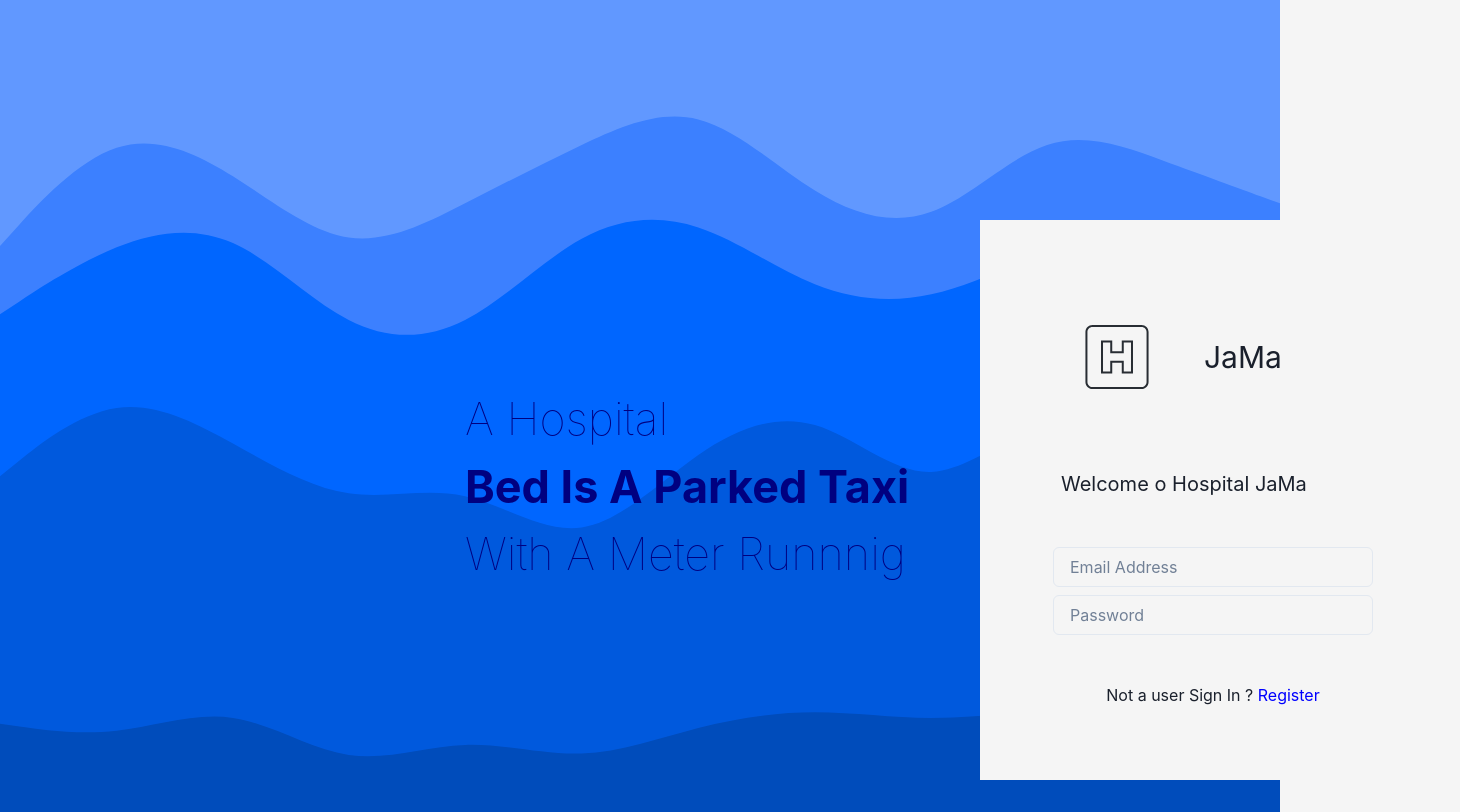
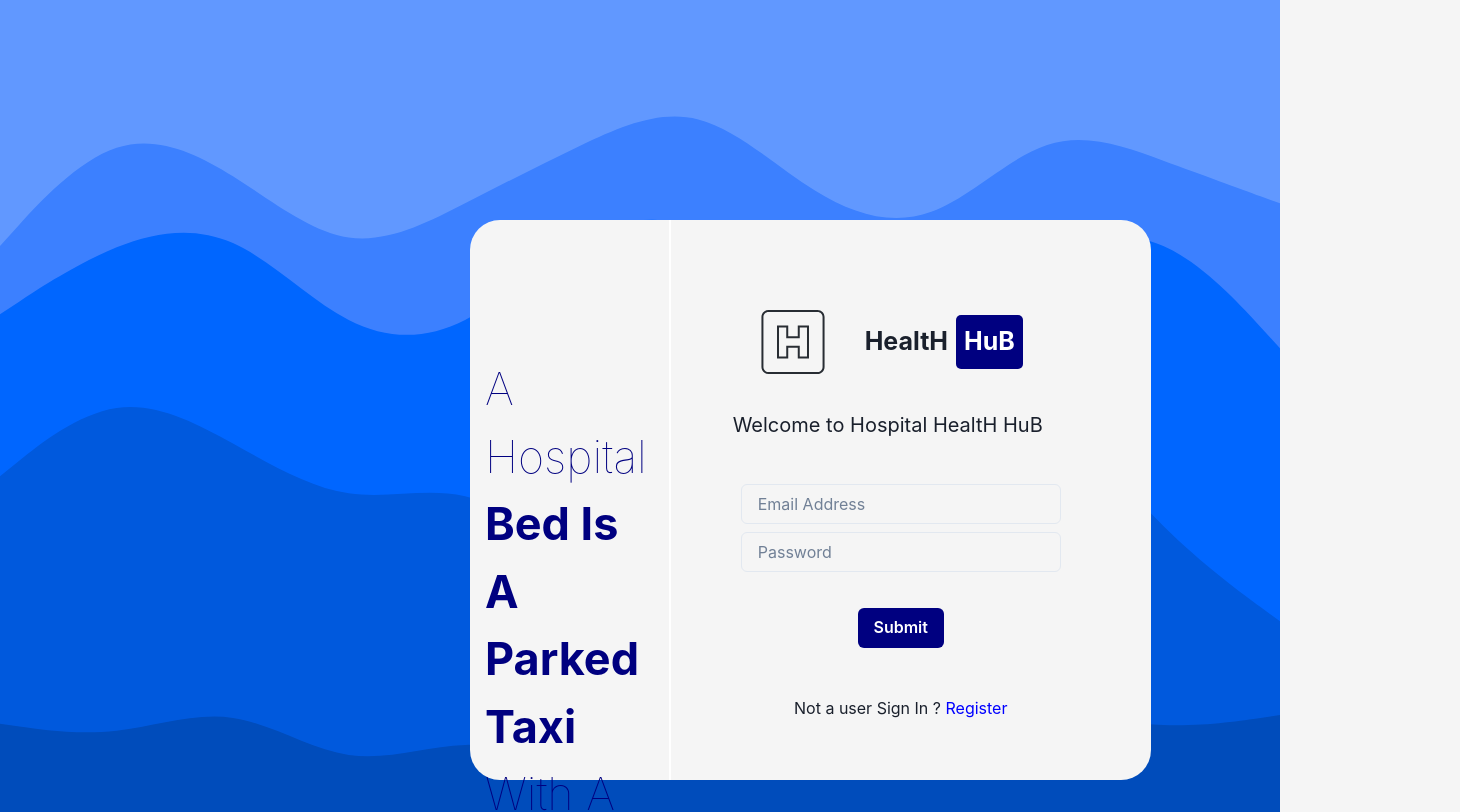
Before and after one commit to AdityaShuk1a/cipherthon-fe, a React (Vite) app: page /login in a window 1280 px wide. Shown: the top 812 px of the page, 1460 px wide, since content can reach past the window. Built offline with nearby package versions, Linux system fonts and the light colour scheme.

Commit message:
fir humne mara ye wala

```diff
--- a/src/components/Login/Login.jsx
+++ b/src/components/Login/Login.jsx
@@ -6,36 +6,35 @@ import {
     HStack,
     Text,
     Input,
+    Grid,
+    Button,
+    GridItem
 } from "@chakra-ui/react";
 import React from "react";
 
 import { HospitalSVG } from "../../resources/svg/Hospital";
+import { FaBold } from "react-icons/fa";
 const Login = () => {
     return (
         <>
-            <Box zIndex={-3}>
-                <Box
-                    p={15}
-                    ml={330}
-                    w={"fit-content"}
-                    h={"fit-content"}
-                    zIndex={-1}
-                    position={"absolute"}
-                >
-                    <Flex zIndex={100}>
-                        <Box fontSize={45} mt={370} ml={120} color={"navy"}>
+
+                <Grid templateColumns={"repeat(2,1fr)"} >
+                    <GridItem bgColor={"whitesmoke"} borderTopLeftRadius={30}style={{borderRight:'2px solid white'}} borderBottomLeftRadius={30} fontSize={45} h={560} mt={220} ml={470} color={"navy"}>
+                        <Box mt={120} p={15}>
                             <Text fontWeight={60}>
                                 A Hospital
                                 <Text fontWeight={"bold"}>Bed Is A Parked Taxi</Text>
                                 <Text>With A Meter Runnnig</Text>
                             </Text>
                         </Box>
-                        <Box
-                            p={"33"}
-                            position={"absolute"}
+                    </GridItem>
+                    <GridItem
+                        p={18}
+                        borderBottomRightRadius={30}
+                        borderTopRightRadius={30}
                         w={480}
-                            top={"220"}
-                            left={"650"}
+                        mt={"220"}
+                        left={"950"}
                         alignItems="left"
                         textAlign={"left"}
                         justifyContent="left"
@@ -56,12 +55,15 @@ const Login = () => {
                                         width="128"
                                         height="128"
                                     />
-                                        <Text ml={15} fontSize={"30"}>
-                                            JaMa
-                                        </Text>
+
+
+
+                                        <HStack><Text  fontWeight={'Bold'} fontSize={"25"}>HealtH </Text><Box fontSize={"25"} bgColor={"navy"} p={2} borderRadius={5} color={"white"} fontWeight={'Bold'} mr={50} >HuB</Box></HStack>
+
+
                                 </HStack>
-                                    <Text fontSize={20} mt={10} p={2}>
-                                        Welcome o Hospital JaMa
+                                <Text  fontSize={20}  p={1}>
+                                    Welcome to Hospital HealtH HuB
                                 </Text>
                                 <Box mt={"10"}>
                                     <VStack>
@@ -77,6 +79,7 @@ const Login = () => {
                                                     type="password"
                                                     placeholder="Password"
                                                 ></Input>
+                                                <Button mt={7}  bgColor={"navy"} type='button' color={"white"} >Submit</Button>
                                             </VStack>
                                         </form>
                                         <Box justifyContent={"left"} mt={"10"}>
@@ -91,11 +94,11 @@ const Login = () => {
                                 </Box>
                             </Box>
                         </Flex>
-                        </Box>
-                    </Flex>
-                </Box>
-            </Box>
+                    </GridItem>
+                </Grid>
+
         </>
     );
 };
+
 export default Login;
```
Lines whose indentation alone changed are shown as unchanged.
